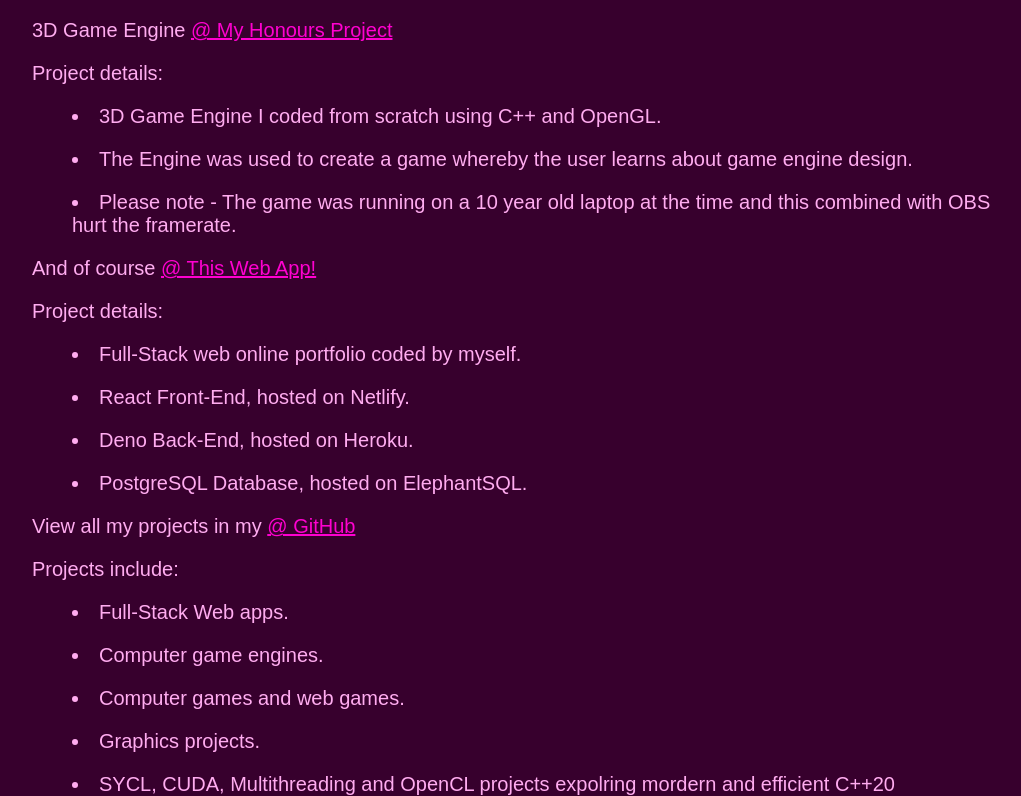
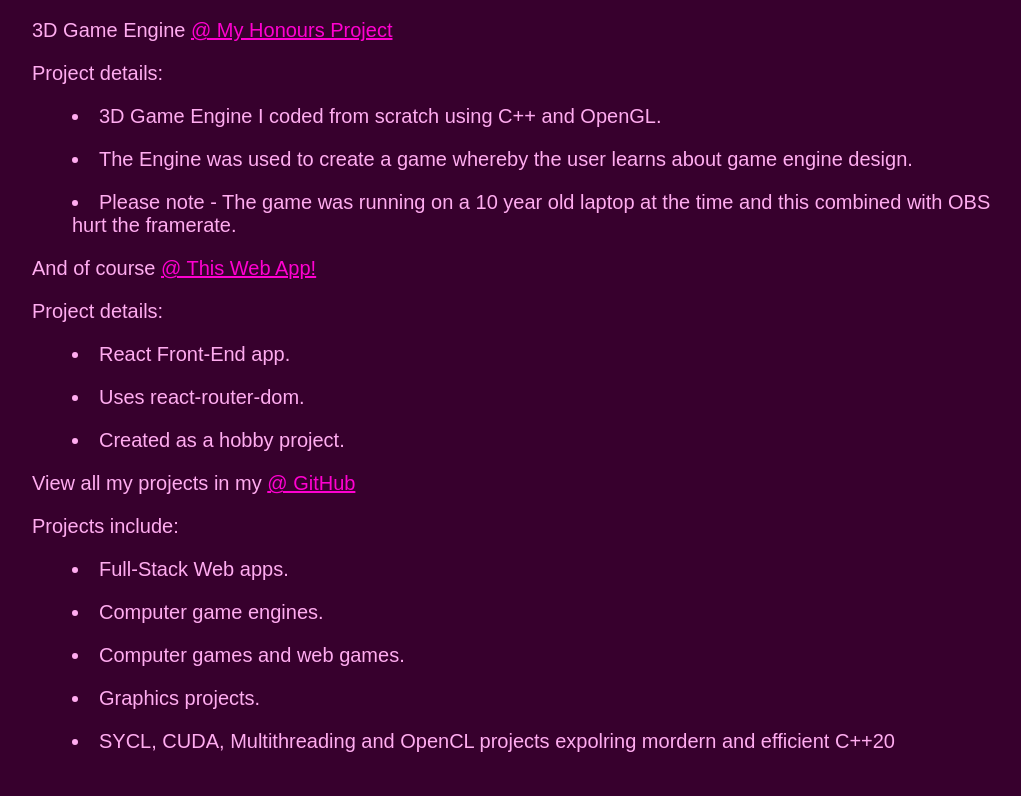
Before and after one commit to KylePearce-SoftwareDeveloper/OnlinePortfolio, a React (Create React App) app in the folder FrontEnd/web-app/: page /Work in a window 1280 px wide. Shown: the part 597-1393 px from the top of the page, without its empty margins (232-1253 px from the left). After the commit the page ends 1350 px from the top, so only its background shows below. Built offline with nearby package versions, Linux system fonts and the light colour scheme.

Commit message:
Fixed typos.

```diff
--- a/FrontEnd/web-app/src/About.js
+++ b/FrontEnd/web-app/src/About.js
@@ -30,7 +30,7 @@
                     <p className="subText">In university I was awarded the <span className="highlightedText">sandwhich degree of BSc in Computer Games Technology with First Class Honours</span> from the University of the West of Scotland, Paisley, Glasgow.</p>
                     <p className="subText">During my time at university I obtained a <span className="highlightedText">one year placement in the industry as a Full Stack Software Engineer</span> at Versko Ltd in Glasgow.</p>
                     <p className="subText">At university I coding many <span className="highlightedText">computer games and virtual worlds</span>, I absolutely loved it!</p>
-                    <p className="subText">Now I mainly code <span className="highlightedText">Full-Stack web apps</span>, like this website!</p>
+                    <p className="subText">Now I mainly code <span className="highlightedText">Full-Stack web apps</span> and online experiences, like this website!</p>
                 </div>
                 <div class="flex-child">
                     <img className="myPic" src="KylePearce_Photo.JPG"></img>
--- a/FrontEnd/web-app/src/Work.js
+++ b/FrontEnd/web-app/src/Work.js
@@ -37,10 +37,9 @@
                 <p className="subText indentationInner list">Please note - The game was running on a 10 year old laptop at the time and this combined with OBS hurt the framerate.</p>
                 <p className="subText indentationOuter">And of course <a className="highlightedText" href="http://localhost:3000/" target="_blank">@ This Web App!</a></p>
                 <p className="subText indentationOuter">Project details:</p>
-                <p className="subText indentationInner list">Full-Stack web online portfolio coded by myself.</p>
-                <p className="subText indentationInner list">React Front-End, hosted on Netlify.</p>
-                <p className="subText indentationInner list">Deno Back-End, hosted on Heroku.</p>
-                <p className="subText indentationInner list">PostgreSQL Database, hosted on ElephantSQL.</p>
+                <p className="subText indentationInner list">React Front-End app.</p>
+                <p className="subText indentationInner list">Uses react-router-dom.</p>
+                <p className="subText indentationInner list">Created as a hobby project.</p>
                 <p className="subText indentationOuter">View all my projects in my <a className="highlightedText" href="https://github.com/KylePearce-SoftwareDeveloper" target="_blank">@ GitHub</a></p>
                 <p className="subText indentationOuter">Projects include:</p>
                 <p className="subText indentationInner list">Full-Stack Web apps.</p>
```
